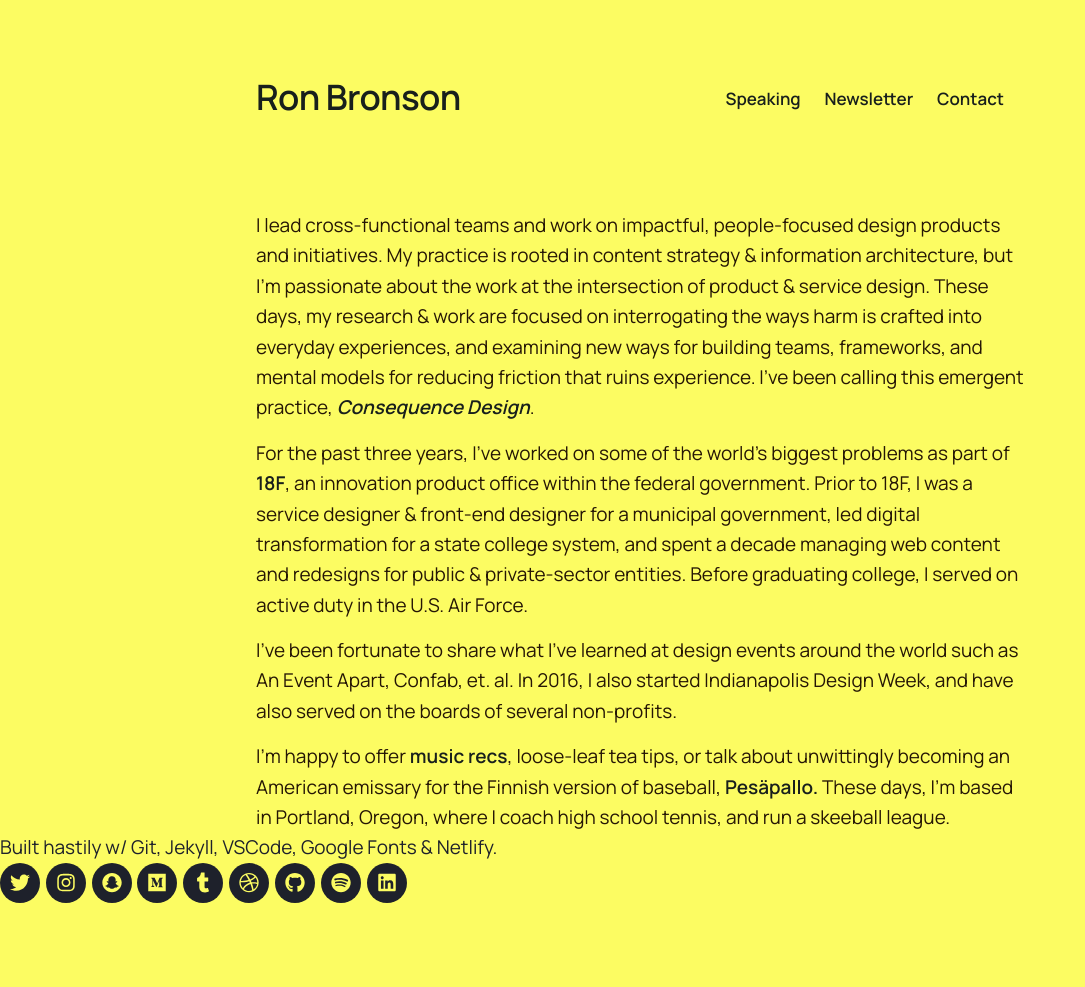
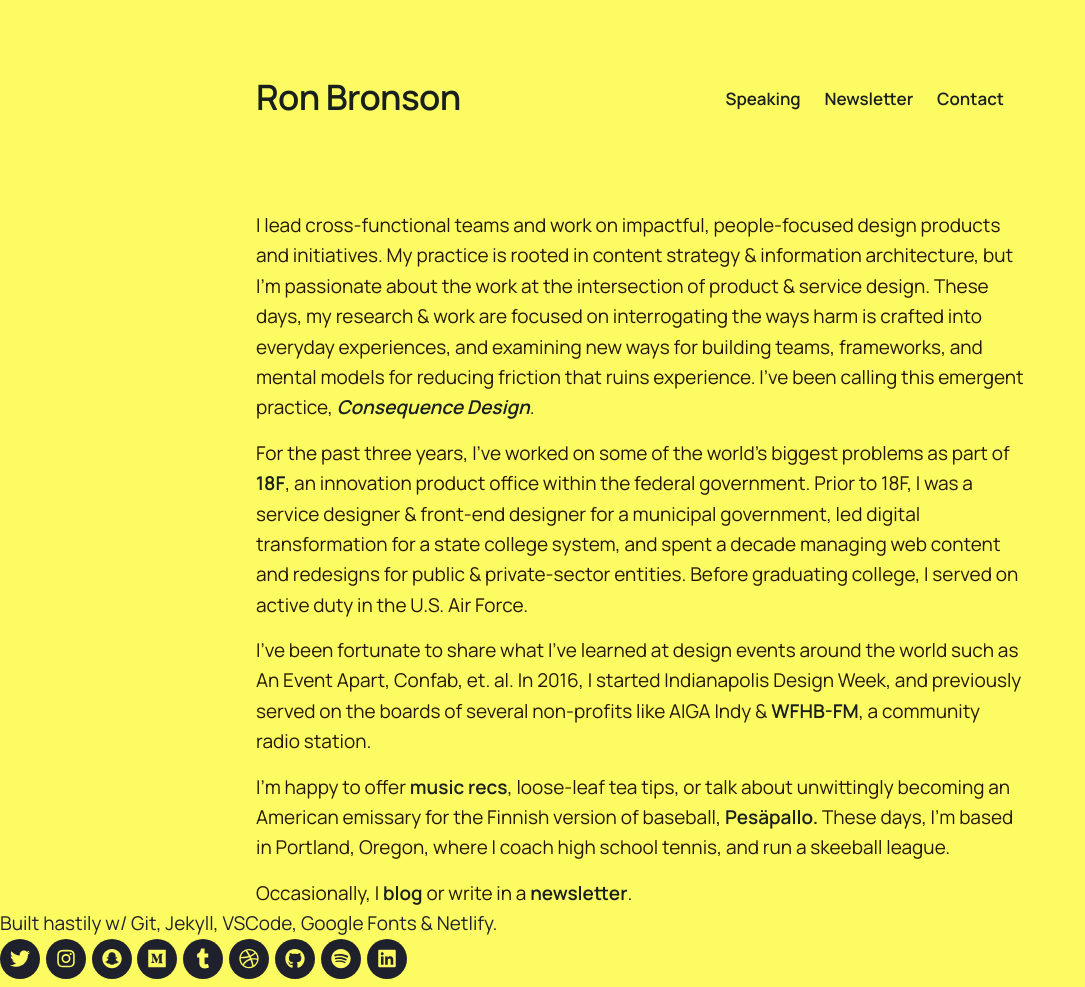
Before and after one commit to quarterback/2020-home, a Jekyll site: the page built from index.html, in a window 1280 px wide. Shown: the whole page, without its empty margins (0-1085 px from the left). Built offline with Jekyll 4.4.1, drawn with Linux system fonts in a browser that asks for light colours; nearby versions of some CDN libraries; some web fonts are replaced; before the commit the page ends 911 px from its top, so only the background shows below that.

Commit message:
Update index.html

```diff
--- a/index.html
+++ b/index.html
@@ -19,9 +19,11 @@ featured_image: '/images/social.jpg'
 
 	Prior to 18F, I was a service designer & front-end designer for a municipal government, led digital transformation for a state college system, and spent a decade managing web content and redesigns for public & private-sector entities. Before graduating college, I served on active duty in the U.S. Air Force.</p>
 
-	<p>I've been fortunate to share what I've learned at design events around the world such as An Event Apart, Confab, et. al. In 2016, I also started Indianapolis Design Week, and have also served on the boards of several non-profits.
+	<p>I've been fortunate to share what I've learned at design events around the world such as An Event Apart, Confab, et. al. In 2016, I started Indianapolis Design Week, and previously served on the boards of several non-profits like AIGA Indy & <a href="http://wfhb.org">WFHB-FM</a>, a community radio station.
 
 	<p>I'm happy to offer <a href="https://www.last.fm/user/omnivoreron">music recs</a>, loose-leaf tea tips, or talk about unwittingly becoming an American emissary for the Finnish version of baseball, <a href="https://www.youtube.com/watch?v=H_navSFGj0I">Pesäpallo.</a> These days, I'm based in Portland, Oregon, where I coach high school tennis, and run a skeeball league.
+
+	<p>Occasionally, I <a href="http://work.ronbronson.com/">blog</a> or write in a <a href="https://ronbronson.substack.com/">newsletter</a>. </p>
 	</div>
 
 </section>
```
